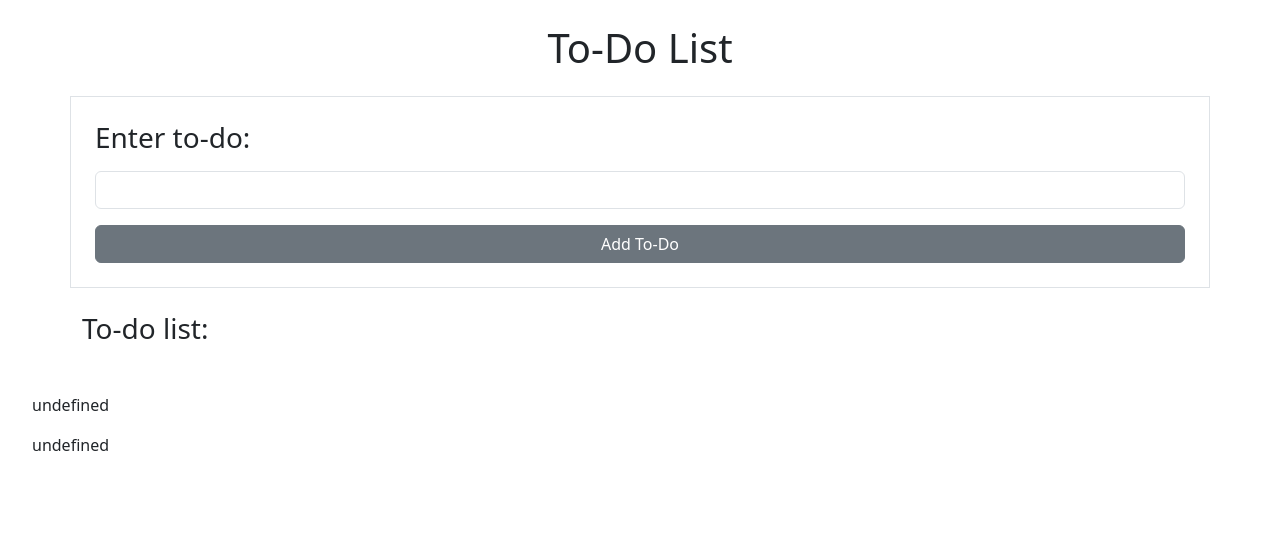
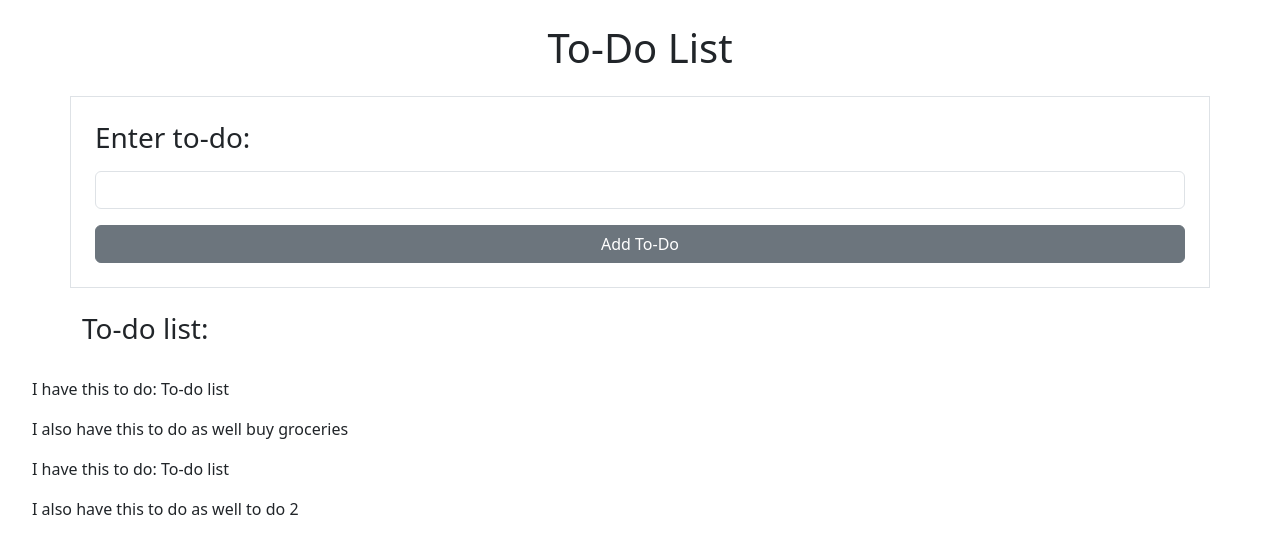
Before and after one commit to RobertBuenoDelacruz/codeup-web-exercises, a website: page to-do-list.html in a window 1280 px wide. Drawn offline with nearby package versions, Linux system fonts and the light colour scheme.

Commit message:
updated to-do file

```diff
--- a/data/to-do.json
+++ b/data/to-do.json
@@ -1,7 +1,7 @@
 [
   {
     "title": "To-do list",
-    "content": "to do 1"
+    "content": "buy groceries"
   },
   {
     "title": "To-do list",
--- a/to-do-list.html
+++ b/to-do-list.html
@@ -41,8 +41,8 @@
         data.forEach(toDoPost => {
             const toDoLists = document.createElement('div')
             toDoLists.innerHTML = `
-            <ul>${toDoLists.title}</ul>
-            <ul>${toDoLists.content}</ul>
+            <ul>I have this to do: ${toDoPost.title}</ul>
+            <ul>I also have this to do as well ${toDoPost.content}</ul>
             `
 
             toDoList.appendChild(toDoLists)
```
